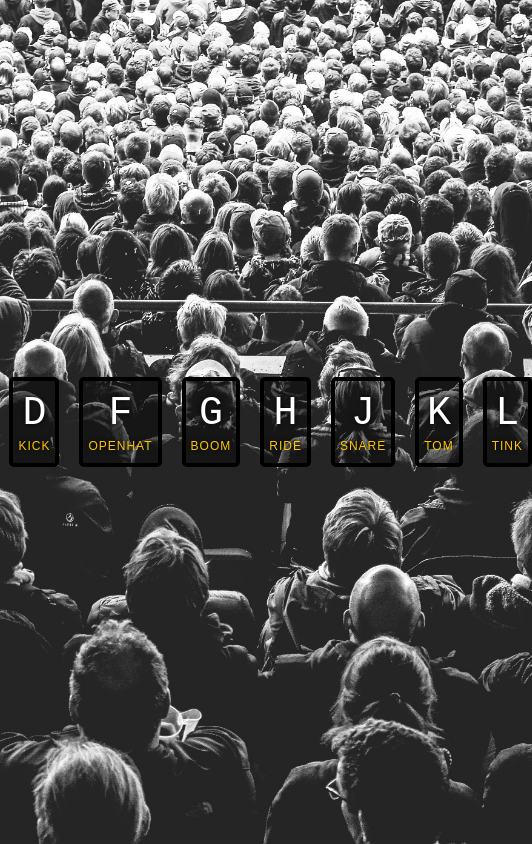
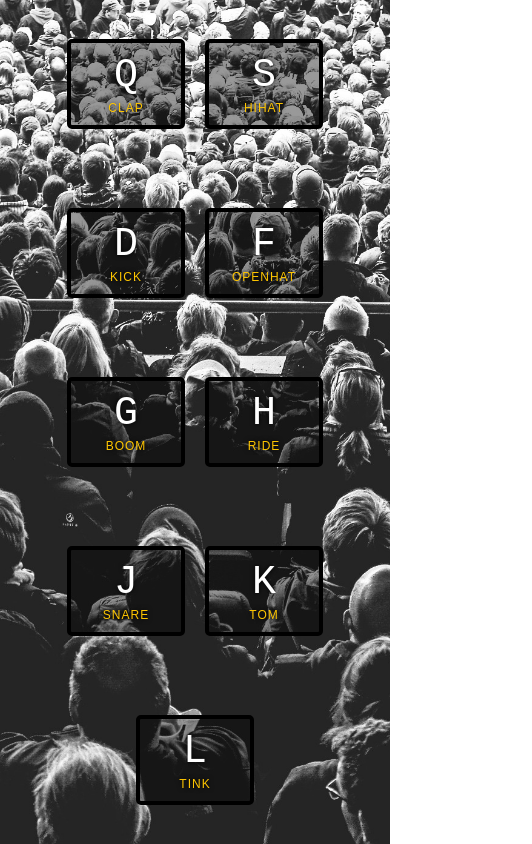
Before and after one commit to edouardmisset/drumKit, a plain HTML site: page index-Edouard.html in a window 390 px wide. Shown: the whole page, 532 px wide, since content can reach past the window. Drawn offline with Linux system fonts and the light colour scheme.

Commit message:
improved style on small screen

```diff
--- a/style.css
+++ b/style.css
@@ -1,10 +1,11 @@
 html {
   font-size: 10px;
-  background: url('./background.jpg') bottom center;
+  background: url("./background.jpg") bottom center;
   background-size: cover;
 }
 
-body,html {
+body,
+html {
   margin: 0;
   padding: 0;
   font-family: sans-serif;
@@ -13,23 +14,24 @@ body,html {
 .keys {
   display: flex;
   flex: 1;
+  flex-wrap: wrap;
   min-height: 100vh;
   align-items: center;
   justify-content: center;
 }
 
 .key {
-  border: .4rem solid black;
-  border-radius: .5rem;
+  border: 0.4rem solid black;
+  border-radius: 0.5rem;
   margin: 1rem;
   font-size: 1.5rem;
-  padding: 1rem .5rem;
-  transition: all .07s ease;
+  padding: 1rem 0.5rem;
+  transition: all 0.1s ease;
   width: 10rem;
   text-align: center;
   color: white;
-  background: rgba(0,0,0,0.4);
-  text-shadow: 0 0 .5rem black;
+  background: rgba(0, 0, 0, 0.4);
+  text-shadow: 0 0 0.5rem black;
 }
 
 .playing {
@@ -46,6 +48,6 @@ kbd {
 .sound {
   font-size: 1.2rem;
   text-transform: uppercase;
-  letter-spacing: .1rem;
+  letter-spacing: 0.1rem;
   color: #ffc600;
 }
```
